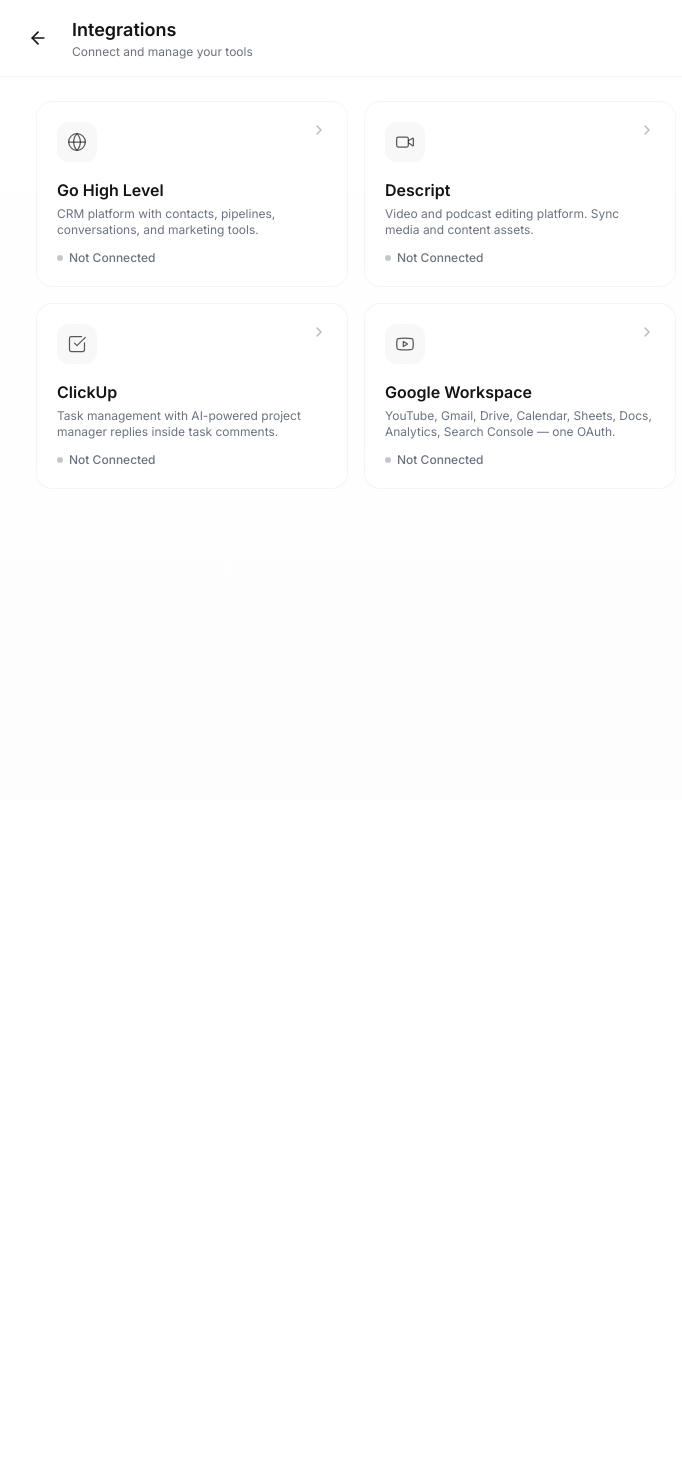
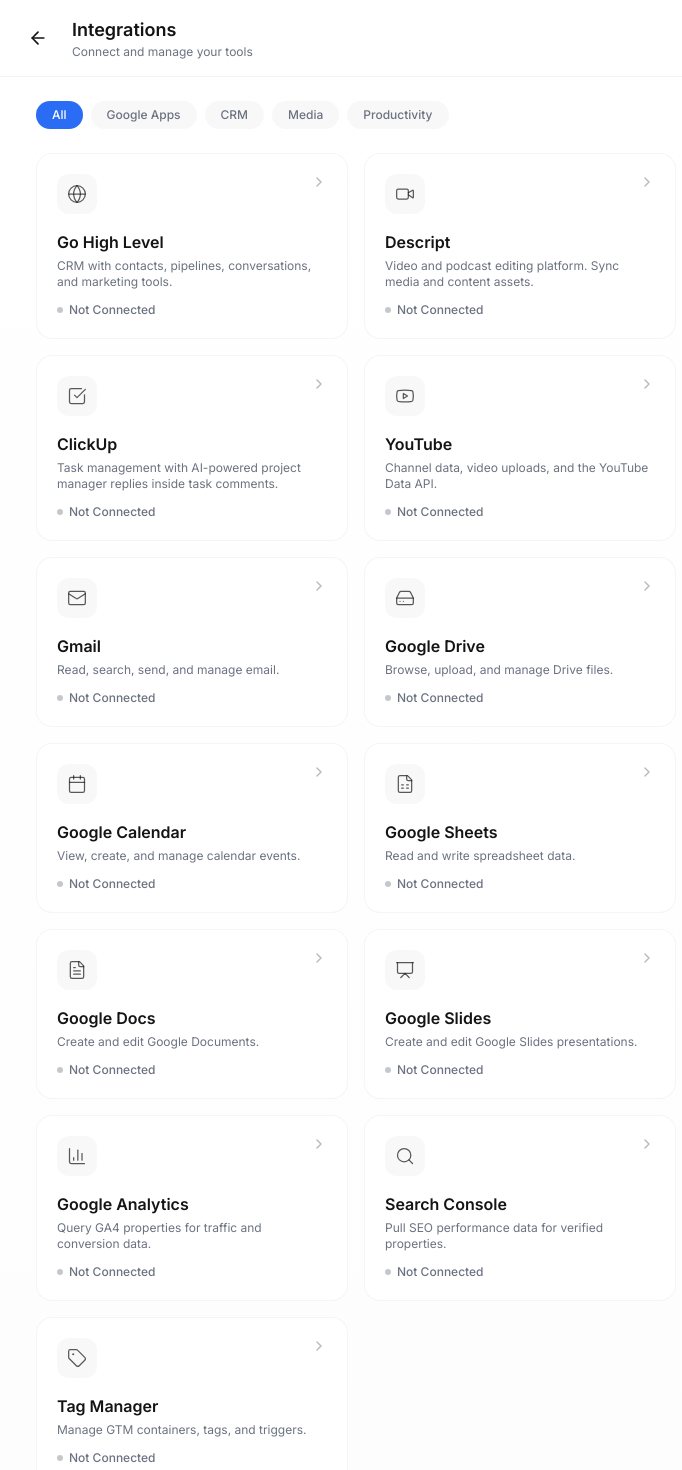
Before and after one commit to thecolinosborne/Ozlon-AI-Search, a React (Vite) app: page /integrations in a window 1280 px wide. Shown: the top 1470 px of the page, without its empty margins (284-966 px from the left). Before the commit the page ends 800 px from the top, so only its background shows below. Built offline with nearby package versions, Linux system fonts and the light colour scheme; the HTML template or start-up script is replaced by a standard one; what @capacitor-community/sqlite, @capacitor/core, @lovable.dev/cloud-auth-js would draw is missing.

Commit message:
Changes
Co-authored-by: thecolinosborne <124605697+thecolinosborne@users.noreply.github.com>

```diff
--- a/src/App.tsx
+++ b/src/App.tsx
@@ -26,6 +26,15 @@ import DescriptDetail from "@/pages/integrations/DescriptDetail";
 import HiggsFieldDetail from "@/pages/integrations/HiggsFieldDetail";
 import ClickUpDetail from "@/pages/integrations/ClickUpDetail";
 import YouTubeDetail from "@/pages/integrations/YouTubeDetail";
+import GmailDetail from "@/pages/integrations/GmailDetail";
+import GoogleDriveDetail from "@/pages/integrations/GoogleDriveDetail";
+import GoogleCalendarDetail from "@/pages/integrations/GoogleCalendarDetail";
+import GoogleSheetsDetail from "@/pages/integrations/GoogleSheetsDetail";
+import GoogleDocsDetail from "@/pages/integrations/GoogleDocsDetail";
+import GoogleSlidesDetail from "@/pages/integrations/GoogleSlidesDetail";
+import GoogleAnalyticsDetail from "@/pages/integrations/GoogleAnalyticsDetail";
+import GoogleSearchConsoleDetail from "@/pages/integrations/GoogleSearchConsoleDetail";
+import GoogleTagManagerDetail from "@/pages/integrations/GoogleTagManagerDetail";
 import Events from "@/pages/Events";
 import Finance from "@/pages/Finance";
 import PlaidOAuthReturn from "@/pages/PlaidOAuthReturn";
@@ -74,6 +83,15 @@ const AppRoutes = () => {
         <Route path="/integrations/higgsfield" element={<HiggsFieldDetail />} />
         <Route path="/integrations/clickup" element={<ClickUpDetail />} />
         <Route path="/integrations/youtube" element={<YouTubeDetail />} />
+        <Route path="/integrations/gmail" element={<GmailDetail />} />
+        <Route path="/integrations/google-drive" element={<GoogleDriveDetail />} />
+        <Route path="/integrations/google-calendar" element={<GoogleCalendarDetail />} />
+        <Route path="/integrations/google-sheets" element={<GoogleSheetsDetail />} />
+        <Route path="/integrations/google-docs" element={<GoogleDocsDetail />} />
+        <Route path="/integrations/google-slides" element={<GoogleSlidesDetail />} />
+        <Route path="/integrations/google-analytics" element={<GoogleAnalyticsDetail />} />
+        <Route path="/integrations/google-search-console" element={<GoogleSearchConsoleDetail />} />
+        <Route path="/integrations/google-tag-manager" element={<GoogleTagManagerDetail />} />
         <Route path="/events" element={<Events />} />
         <Route path="/finance" element={<Finance />} />
         <Route path="/finance/oauth-return" element={<PlaidOAuthReturn />} />
--- a/src/pages/Integrations.tsx
+++ b/src/pages/Integrations.tsx
@@ -1,18 +1,34 @@
-import { useEffect } from "react";
+import { useEffect, useState, useMemo } from "react";
 import { useNavigate } from "react-router-dom";
-import { ArrowLeft, Globe, Video, CheckSquare, Youtube } from "lucide-react";
+import {
+  ArrowLeft, Globe, Video, CheckSquare, Youtube, Mail, HardDrive,
+  Calendar, FileSpreadsheet, FileText, Presentation, BarChart3, Search, Tag, LucideIcon,
+} from "lucide-react";
 import { IntegrationCard } from "@/components/integrations/IntegrationCard";
 import { useIntegrationsStore } from "@/stores/useIntegrationsStore";
 import { supabase } from "@/integrations/supabase/client";
 import { useAuth } from "@/contexts/AuthContext";
+import { cn } from "@/lib/utils";
 
-const integrations = [
+type Category = "google" | "crm" | "media" | "productivity";
+
+interface IntegrationEntry {
+  id: string;
+  name: string;
+  description: string;
+  icon: LucideIcon;
+  path: string;
+  category: Category;
+}
+
+const integrations: IntegrationEntry[] = [
   {
     id: "gohighlevel",
     name: "Go High Level",
-    description: "CRM platform with contacts, pipelines, conversations, and marketing tools.",
+    description: "CRM with contacts, pipelines, conversations, and marketing tools.",
     icon: Globe,
     path: "/integrations/gohighlevel",
+    category: "crm",
   },
   {
     id: "descript",
@@ -20,6 +36,7 @@ const integrations = [
     description: "Video and podcast editing platform. Sync media and content assets.",
     icon: Video,
     path: "/integrations/descript",
+    category: "media",
   },
   {
     id: "clickup",
@@ -27,39 +44,130 @@ const integrations = [
     description: "Task management with AI-powered project manager replies inside task comments.",
     icon: CheckSquare,
     path: "/integrations/clickup",
+    category: "productivity",
+  },
+  // Google Apps — share one OAuth row but each has its own card.
+  {
+    id: "youtube",
+    name: "YouTube",
+    description: "Channel data, video uploads, and the YouTube Data API.",
+    icon: Youtube,
+    path: "/integrations/youtube",
+    category: "google",
   },
   {
-    id: "youtube",
-    name: "Google Workspace",
-    description: "YouTube, Gmail, Drive, Calendar, Sheets, Docs, Analytics, Search Console — one OAuth.",
-    icon: Youtube,
-    path: "/integrations/youtube",
+    id: "gmail",
+    name: "Gmail",
+    description: "Read, search, send, and manage email.",
+    icon: Mail,
+    path: "/integrations/gmail",
+    category: "google",
+  },
+  {
+    id: "google-drive",
+    name: "Google Drive",
+    description: "Browse, upload, and manage Drive files.",
+    icon: HardDrive,
+    path: "/integrations/google-drive",
+    category: "google",
+  },
+  {
+    id: "google-calendar",
+    name: "Google Calendar",
+    description: "View, create, and manage calendar events.",
+    icon: Calendar,
+    path: "/integrations/google-calendar",
+    category: "google",
+  },
+  {
+    id: "google-sheets",
+    name: "Google Sheets",
+    description: "Read and write spreadsheet data.",
+    icon: FileSpreadsheet,
+    path: "/integrations/google-sheets",
+    category: "google",
+  },
+  {
+    id: "google-docs",
+    name: "Google Docs",
+    description: "Create and edit Google Documents.",
+    icon: FileText,
+    path: "/integrations/google-docs",
+    category: "google",
+  },
+  {
+    id: "google-slides",
+    name: "Google Slides",
+    description: "Create and edit Google Slides presentations.",
+    icon: Presentation,
+    path: "/integrations/google-slides",
+    category: "google",
+  },
+  {
+    id: "google-analytics",
+    name: "Google Analytics",
+    description: "Query GA4 properties for traffic and conversion data.",
+    icon: BarChart3,
+    path: "/integrations/google-analytics",
+    category: "google",
+  },
+  {
+    id: "google-search-console",
+    name: "Search Console",
+    description: "Pull SEO performance data for verified properties.",
+    icon: Search,
+    path: "/integrations/google-search-console",
+    category: "google",
+  },
+  {
+    id: "google-tag-manager",
+    name: "Tag Manager",
+    description: "Manage GTM containers, tags, and triggers.",
+    icon: Tag,
+    path: "/integrations/google-tag-manager",
+    category: "google",
   },
 ];
 
 // Map UI ids to provider names in integration_connections.
+// All Google Workspace services share the single provider="youtube" OAuth row.
 const PROVIDER_BY_ID: Record<string, string> = {
   gohighlevel: "gohighlevel",
   descript: "descript",
-  higgsfield: "higgsfield",
   clickup: "clickup",
   youtube: "youtube",
+  gmail: "youtube",
+  "google-drive": "youtube",
+  "google-calendar": "youtube",
+  "google-sheets": "youtube",
+  "google-docs": "youtube",
+  "google-slides": "youtube",
+  "google-analytics": "youtube",
+  "google-search-console": "youtube",
+  "google-tag-manager": "youtube",
 };
+
+const FILTERS: Array<{ id: "all" | Category; label: string }> = [
+  { id: "all", label: "All" },
+  { id: "google", label: "Google Apps" },
+  { id: "crm", label: "CRM" },
+  { id: "media", label: "Media" },
+  { id: "productivity", label: "Productivity" },
+];
 
 const Integrations = () => {
   const navigate = useNavigate();
   const { user, authLoading } = useAuth();
   const { getIntegration, setStatus, setApiKeyConfigured, setLastSync, disconnect } = useIntegrationsStore();
+  const [filter, setFilter] = useState<"all" | Category>("all");
 
-  // Hydrate connection status STRICTLY from per-user integration_connections (no env-trusting probes).
+  // Hydrate connection status STRICTLY from per-user integration_connections.
   useEffect(() => {
-    // Wait until auth has actually resolved — otherwise we race and force-disconnect everything.
     if (authLoading) return;
 
     let cancelled = false;
     const hydrate = async () => {
       if (!user) {
-        // Genuinely signed out — clear everything.
         for (const i of integrations) disconnect(i.id);
         return;
       }
@@ -71,7 +179,6 @@ const Integrations = () => {
         if (cancelled || error) return;
         const byProvider = new Map<string, { status: string; last_validated_at: string | null }>();
         for (const row of data || []) {
-          // If multiple rows exist for one provider, prefer the connected one.
           const existing = byProvider.get(row.provider);
           if (!existing || (row.status === "connected" && existing.status !== "connected")) {
             byProvider.set(row.provider, { status: row.status, last_validated_at: row.last_validated_at });
@@ -96,6 +203,11 @@ const Integrations = () => {
     return () => { cancelled = true; };
   }, [authLoading, user?.id, setStatus, setApiKeyConfigured, setLastSync, disconnect]);
 
+  const filtered = useMemo(
+    () => (filter === "all" ? integrations : integrations.filter((i) => i.category === filter)),
+    [filter]
+  );
+
   return (
     <div className="min-h-screen bg-gradient-to-b from-background to-muted/20 pb-24">
       <header className="border-b border-border/50 px-4 py-4 safe-area-top">
@@ -113,9 +225,30 @@ const Integrations = () => {
         </div>
       </header>
 
-      <div className="max-w-2xl mx-auto px-4 py-6">
+      <div className="max-w-2xl mx-auto px-4 py-6 space-y-5">
+        {/* Filter pills */}
+        <div className="flex gap-2 overflow-x-auto pb-1 -mx-1 px-1 scrollbar-none">
+          {FILTERS.map((f) => {
+            const active = filter === f.id;
+            return (
+              <button
+                key={f.id}
+                onClick={() => setFilter(f.id)}
+                className={cn(
+                  "shrink-0 px-4 py-1.5 rounded-full text-xs font-medium transition-all",
+                  active
+                    ? "bg-primary text-primary-foreground"
+                    : "bg-muted/60 text-muted-foreground hover:bg-muted hover:text-foreground"
+                )}
+              >
+                {f.label}
+              </button>
+            );
+          })}
+        </div>
+
         <div className="grid grid-cols-1 sm:grid-cols-2 gap-4">
-          {integrations.map((integration) => {
+          {filtered.map((integration) => {
             const state = getIntegration(integration.id);
             return (
               <IntegrationCard
--- /dev/null
+++ b/src/pages/integrations/GmailDetail.tsx
@@ -0,0 +1,19 @@
+import { Mail } from "lucide-react";
+import { GoogleServiceDetail } from "@/components/integrations/GoogleServiceDetail";
+
+export default function GmailDetail() {
+  return (
+    <GoogleServiceDetail
+      config={{
+        serviceId: "gmail",
+        name: "Gmail",
+        description: "Read, search, send, and manage email via your Google account.",
+        icon: Mail,
+        fnName: "google-gmail",
+        testAction: "get_profile",
+        testLabel: "Gmail Profile",
+        scopeNote: "Requires gmail.modify scope (granted via shared Workspace OAuth).",
+      }}
+    />
+  );
+}
--- /dev/null
+++ b/src/pages/integrations/GoogleAnalyticsDetail.tsx
@@ -0,0 +1,18 @@
+import { BarChart3 } from "lucide-react";
+import { GoogleServiceDetail } from "@/components/integrations/GoogleServiceDetail";
+
+export default function GoogleAnalyticsDetail() {
+  return (
+    <GoogleServiceDetail
+      config={{
+        serviceId: "google-analytics",
+        name: "Google Analytics",
+        description: "Query GA4 properties for traffic and conversion data.",
+        icon: BarChart3,
+        fnName: "google-analytics",
+        testAction: "list_accounts",
+        testLabel: "GA4 Accounts",
+      }}
+    />
+  );
+}
--- /dev/null
+++ b/src/pages/integrations/GoogleCalendarDetail.tsx
@@ -0,0 +1,18 @@
+import { Calendar } from "lucide-react";
+import { GoogleServiceDetail } from "@/components/integrations/GoogleServiceDetail";
+
+export default function GoogleCalendarDetail() {
+  return (
+    <GoogleServiceDetail
+      config={{
+        serviceId: "google-calendar",
+        name: "Google Calendar",
+        description: "View, create, and manage calendar events.",
+        icon: Calendar,
+        fnName: "google-calendar",
+        testAction: "list_calendars",
+        testLabel: "Calendars",
+      }}
+    />
+  );
+}
--- /dev/null
+++ b/src/pages/integrations/GoogleDocsDetail.tsx
@@ -0,0 +1,18 @@
+import { FileText } from "lucide-react";
+import { GoogleServiceDetail } from "@/components/integrations/GoogleServiceDetail";
+
+export default function GoogleDocsDetail() {
+  return (
+    <GoogleServiceDetail
+      config={{
+        serviceId: "google-docs",
+        name: "Google Docs",
+        description: "Create and edit Google Documents.",
+        icon: FileText,
+        fnName: "google-docs",
+        testAction: "list_documents",
+        testLabel: "Documents",
+      }}
+    />
+  );
+}
--- /dev/null
+++ b/src/pages/integrations/GoogleDriveDetail.tsx
@@ -0,0 +1,18 @@
+import { HardDrive } from "lucide-react";
+import { GoogleServiceDetail } from "@/components/integrations/GoogleServiceDetail";
+
+export default function GoogleDriveDetail() {
+  return (
+    <GoogleServiceDetail
+      config={{
+        serviceId: "google-drive",
+        name: "Google Drive",
+        description: "Browse, upload, and manage files in your Google Drive.",
+        icon: HardDrive,
+        fnName: "google-drive",
+        testAction: "get_storage_quota",
+        testLabel: "Storage Quota",
+      }}
+    />
+  );
+}
--- /dev/null
+++ b/src/pages/integrations/GoogleSearchConsoleDetail.tsx
@@ -0,0 +1,18 @@
+import { Search } from "lucide-react";
+import { GoogleServiceDetail } from "@/components/integrations/GoogleServiceDetail";
+
+export default function GoogleSearchConsoleDetail() {
+  return (
+    <GoogleServiceDetail
+      config={{
+        serviceId: "google-search-console",
+        name: "Search Console",
+        description: "Pull SEO performance data for verified properties.",
+        icon: Search,
+        fnName: "google-search-console",
+        testAction: "list_sites",
+        testLabel: "Verified Sites",
+      }}
+    />
+  );
+}
--- /dev/null
+++ b/src/pages/integrations/GoogleSheetsDetail.tsx
@@ -0,0 +1,18 @@
+import { FileSpreadsheet } from "lucide-react";
+import { GoogleServiceDetail } from "@/components/integrations/GoogleServiceDetail";
+
+export default function GoogleSheetsDetail() {
+  return (
+    <GoogleServiceDetail
+      config={{
+        serviceId: "google-sheets",
+        name: "Google Sheets",
+        description: "Read and write spreadsheet data programmatically.",
+        icon: FileSpreadsheet,
+        fnName: "google-sheets",
+        testAction: "list_spreadsheets",
+        testLabel: "Spreadsheets",
+      }}
+    />
+  );
+}
--- /dev/null
+++ b/src/pages/integrations/GoogleSlidesDetail.tsx
@@ -0,0 +1,18 @@
+import { Presentation } from "lucide-react";
+import { GoogleServiceDetail } from "@/components/integrations/GoogleServiceDetail";
+
+export default function GoogleSlidesDetail() {
+  return (
+    <GoogleServiceDetail
+      config={{
+        serviceId: "google-slides",
+        name: "Google Slides",
+        description: "Create and edit Google Slides presentations.",
+        icon: Presentation,
+        fnName: "google-slides",
+        testAction: "list_presentations",
+        testLabel: "Presentations",
+      }}
+    />
+  );
+}
--- /dev/null
+++ b/src/pages/integrations/GoogleTagManagerDetail.tsx
@@ -0,0 +1,18 @@
+import { Tag } from "lucide-react";
+import { GoogleServiceDetail } from "@/components/integrations/GoogleServiceDetail";
+
+export default function GoogleTagManagerDetail() {
+  return (
+    <GoogleServiceDetail
+      config={{
+        serviceId: "google-tag-manager",
+        name: "Tag Manager",
+        description: "Manage GTM containers, tags, and triggers.",
+        icon: Tag,
+        fnName: "google-tag-manager",
+        testAction: "list_accounts",
+        testLabel: "GTM Accounts",
+      }}
+    />
+  );
+}
```
